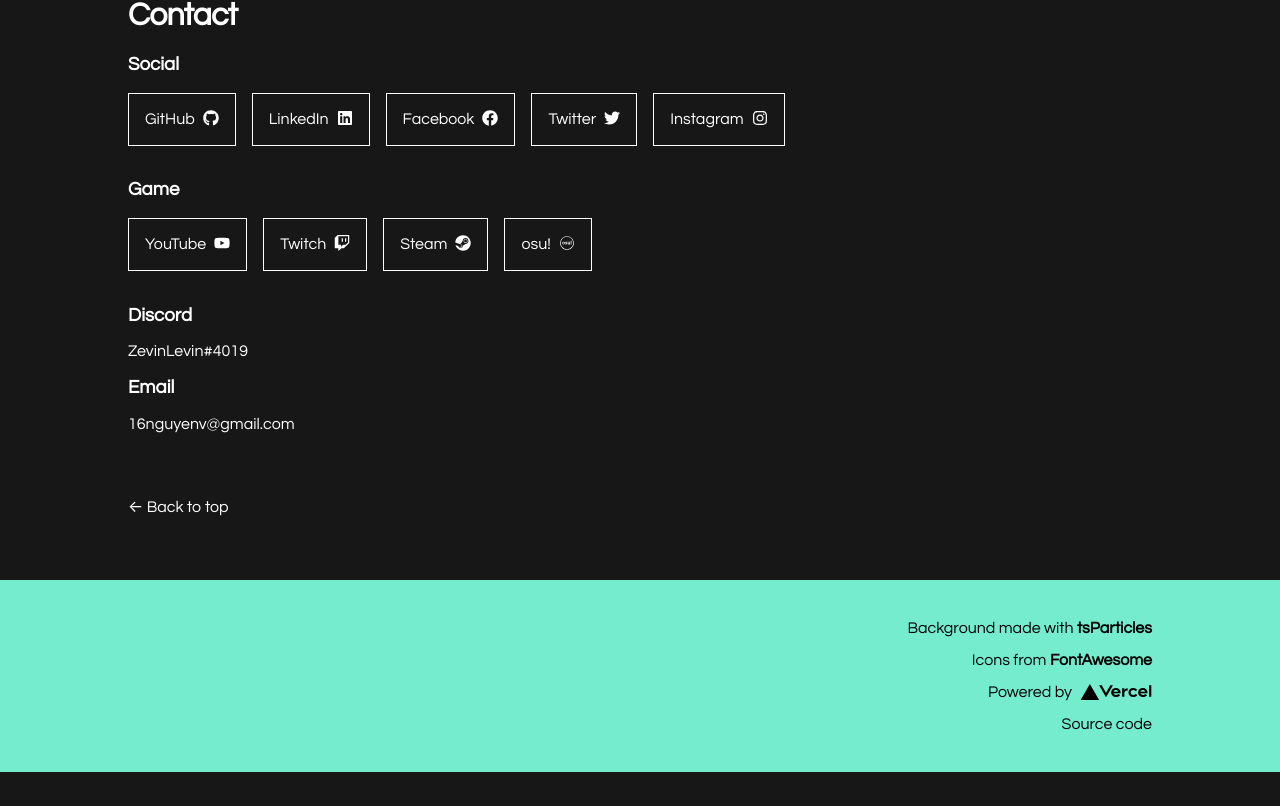
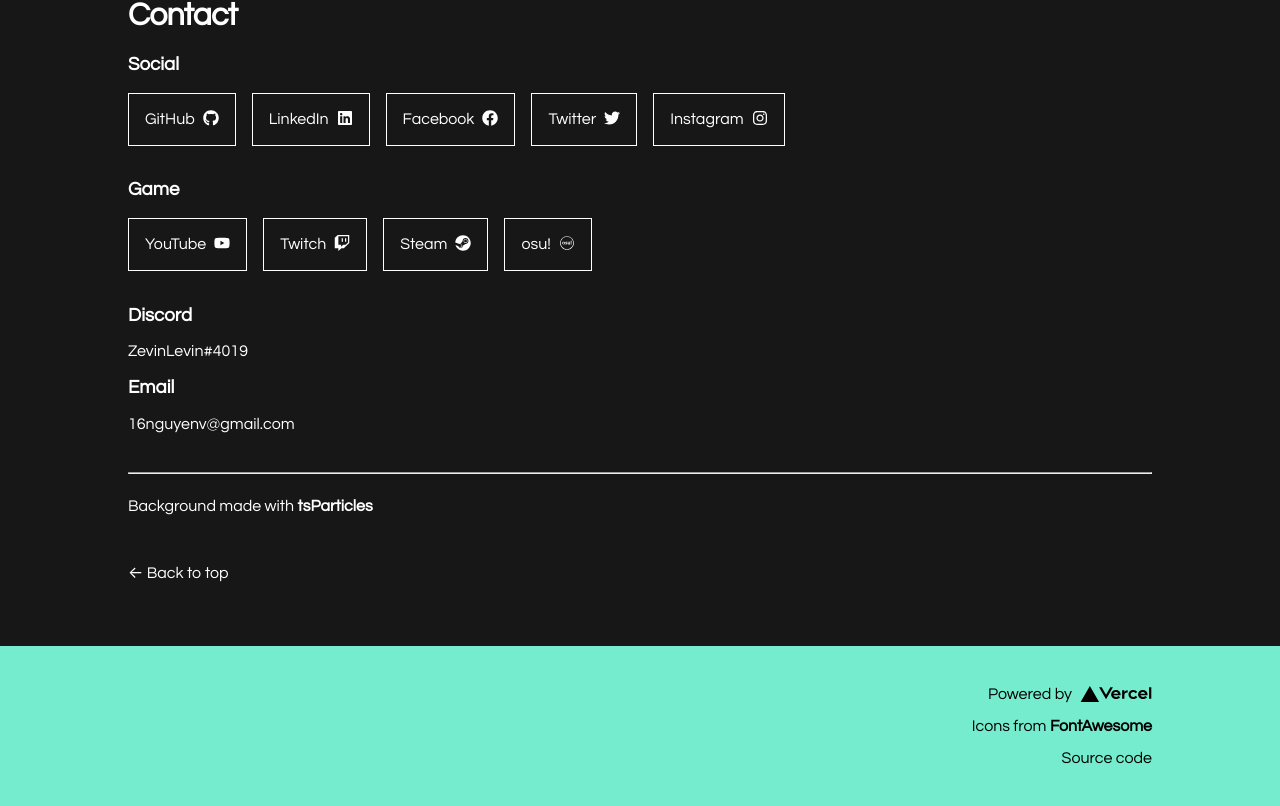
Before and after one commit to VnceGd/vtn, a Next.js app: page / in a window 1280 px wide. Shown: the part 1878-2684 px from the top of the page. Before the commit the page ends 2650 px from the top, so only its background shows below. Built offline with nearby package versions, Linux system fonts and the light colour scheme.

Commit message:
Add project images, reorganize footer
 - Added images to Board and Shield and Cow-duction pages
 - Updated Board and Shield website link
 - Moved tsParticles credit out of footer and onto index page

```diff
--- a/components/layout.js
+++ b/components/layout.js
@@ -48,20 +48,6 @@ export default function Layout({ children, home }) {
 
       <footer className={styles.footer}>
         <a
-          href="https://particles.js.org/"
-          target="_blank"
-          rel="noopener noreferrer"
-        >
-          <span>Background made with <b>tsParticles</b></span>
-        </a>
-        <a
-          href="https://fontawesome.com/"
-          target="_blank"
-          rel="noopener noreferrer"
-        >
-          <span>Icons from <b>FontAwesome</b></span>
-        </a>
-        <a
           href="https://vercel.com?utm_source=create-next-app&utm_medium=default-template&utm_campaign=create-next-app"
           target="_blank"
           rel="noopener noreferrer"
@@ -70,6 +56,13 @@ export default function Layout({ children, home }) {
           <span className={styles.logo}>
             <Image src="/images/logo/vercel.svg" alt="Vercel Logo" width={72} height={16} />
           </span>
+        </a>
+        <a
+          href="https://fontawesome.com/"
+          target="_blank"
+          rel="noopener noreferrer"
+        >
+          <span>Icons from <b>FontAwesome</b></span>
         </a>
         <a
           href="https://github.com/vncegd/vtn"
--- a/pages/index.js
+++ b/pages/index.js
@@ -151,6 +151,18 @@ export default function Home({ allProjectsData }) {
 
         <h3>Email</h3>
         <p>16nguyenv@gmail.com</p>
+
+        <br></br>
+        <hr></hr>
+        <br></br>
+
+        <a
+          href="https://particles.js.org/"
+          target="_blank"
+          rel="noopener noreferrer"
+        >
+          <span>Background made with <b>tsParticles</b></span>
+        </a>
       </section>
     </Layout>
   )
--- a/pages/projects/[id].js
+++ b/pages/projects/[id].js
@@ -32,7 +32,7 @@ export default function Project({ projectData }) {
         <div className={styles.lightText}>
           <DateRange dateRangeString={projectData.date} />
         </div>
-        <div dangerouslySetInnerHTML={{ __html: projectData.contentHtml }} />
+        <div className={styles.articleContent} dangerouslySetInnerHTML={{ __html: projectData.contentHtml }} />
       </article>
     </Layout>
   )
--- a/projects/board-and-shield.md
+++ b/projects/board-and-shield.md
@@ -5,12 +5,14 @@ logo: '/images/logo/board-and-shield.png'
 desc: 'The shot in the arm extreme sports games need.'
 ---
 
-[Website &rarr;](https://boardandshield.com)
+[Website &rarr;](https://boardandshield.wordpress.com)
 
 [Senior Design Page &rarr;](http://cci.drexel.edu/SeniorDesign/2019_2020/Board-Shield/Board-Shield-index.html)
 
 ---
 
+![Castle Courtyard](https://boardandshield.files.wordpress.com/2020/03/screen-shot-2020-03-07-at-3.58.48-pm.png)
+
 Senior project collaboration between teams from Drexel Westphal and CCI.
 
 Board & Shield is a 2-4 player competitive arena game where players take control of radical skateboarding chevaliers and participate in the time-honored traditional hastilude of jousting.
--- a/projects/cow-duction.md
+++ b/projects/cow-duction.md
@@ -11,6 +11,8 @@ desc: 'Feel the moo-tions of the game!'
 
 ---
 
+[![Cow-duction Trailer](https://img.youtube.com/vi/zGeybftEkNk/maxresdefault.jpg)](https://www.youtube.com/watch?v=zGeybftEkNk)
+
 Term project for Game Development: Workshop I/II.
 
 Cow-Duction is an asymmetrical multiplayer game where a pair of aliens pilot a UFO from inside a motion simulation platform, attempting to steal milk from cows defended by farmers playing on mobile devices.
--- a/styles/Home.module.css
+++ b/styles/Home.module.css
@@ -132,6 +132,10 @@
   vertical-align: middle;
 }
 
+.articleContent img {
+  max-width: 100%;
+}
+
 @media (min-width: 1000px) {
   .grid {
     grid-template-columns: repeat(2, 1fr);
```
